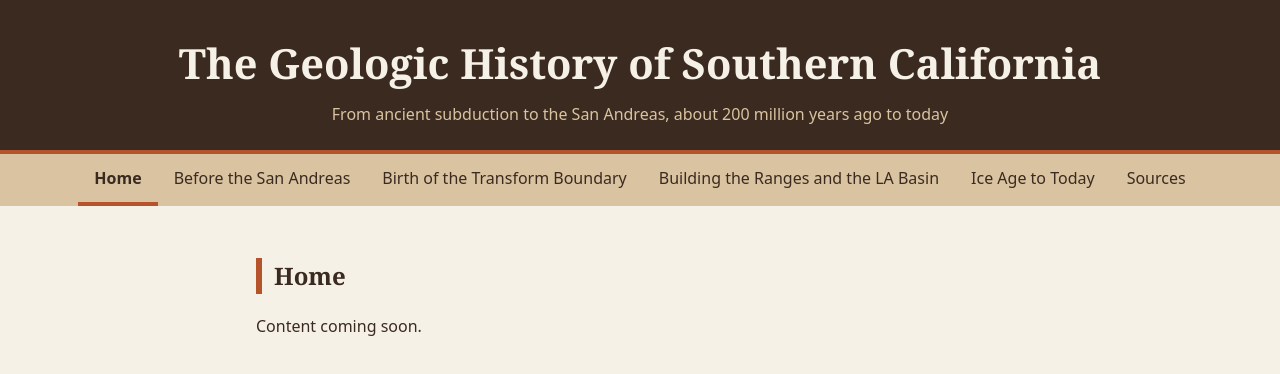
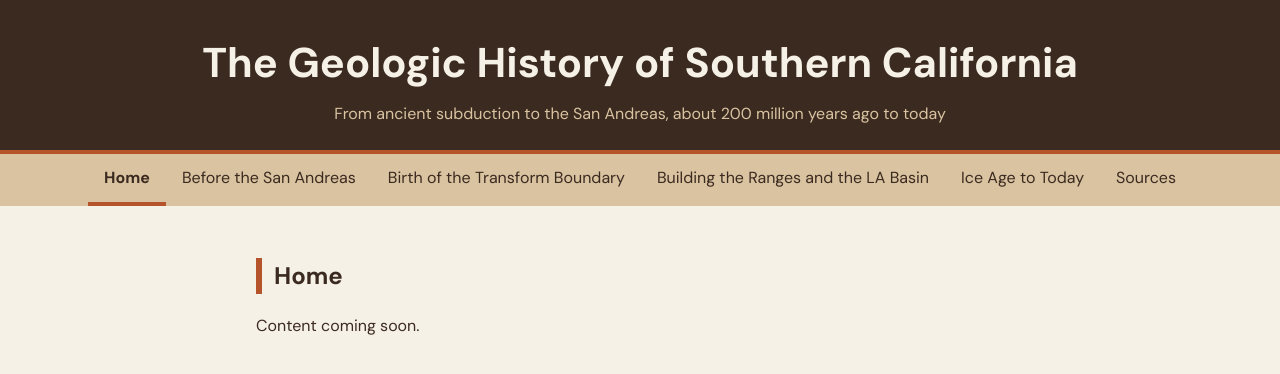
Before and after one commit to bebopkenny/The-geologic-history-of-Southern-California, a React (Vite) app: page / in a window 1280 px wide. Shown: the top 374 px of the page. Built offline with nearby package versions, Linux system fonts and the light colour scheme.

Commit message:
switch fonts to dm sans

```diff
--- a/index.html
+++ b/index.html
@@ -4,6 +4,9 @@
     <meta charset="UTF-8" />
     <link rel="icon" type="image/svg+xml" href="/favicon.svg" />
     <meta name="viewport" content="width=device-width, initial-scale=1.0" />
+    <link rel="preconnect" href="https://fonts.googleapis.com" />
+    <link rel="preconnect" href="https://fonts.gstatic.com" crossorigin />
+    <link href="https://fonts.googleapis.com/css2?family=DM+Sans:wght@400;700&display=swap" rel="stylesheet" />
     <title>The Geologic History of Southern California</title>
   </head>
   <body>
--- a/src/index.css
+++ b/src/index.css
@@ -4,7 +4,7 @@
   --rust: #b5532a;
   --off-white: #f6f1e7;
 
-  font-family: system-ui, -apple-system, 'Segoe UI', Roboto, sans-serif;
+  font-family: 'DM Sans', system-ui, sans-serif;
   line-height: 1.5;
   color: var(--brown);
   background: var(--off-white);
@@ -30,7 +30,6 @@
 
 .site-header h1 {
   margin: 0;
-  font-family: Georgia, 'Times New Roman', serif;
   font-size: clamp(1.6rem, 4vw, 2.6rem);
 }
 
@@ -78,7 +77,6 @@
 }
 
 .panel h2 {
-  font-family: Georgia, 'Times New Roman', serif;
   border-left: 6px solid var(--rust);
   padding-left: 0.75rem;
 }
```
